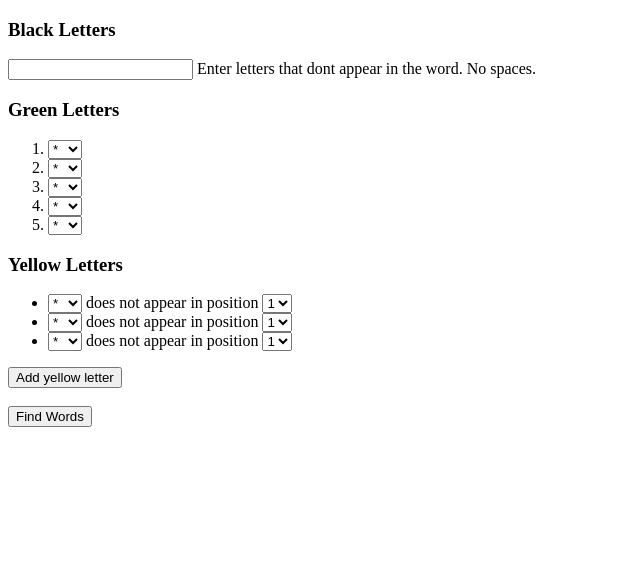
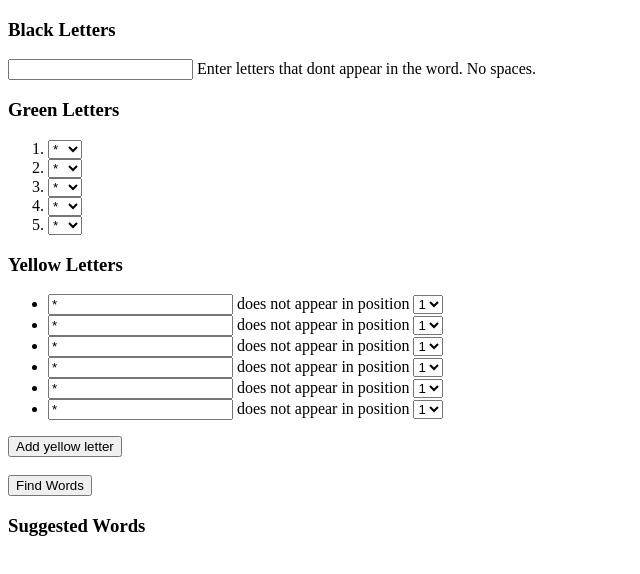
Before and after one commit to rashir01/wordselect, a website with bundled scripts: page index.html in a window 1280 px wide. Shown: the whole page, without its empty margins (0-640 px from the left). Built offline with nearby package versions, Linux system fonts and the light colour scheme.

Commit message:
process all calculations

```diff
--- a/index.html
+++ b/index.html
@@ -181,35 +181,8 @@
           <ul id="yellowLetters">
             <li>
               <div>
-                <select name="0" id="yellowletter0">
-                  <option value="*">*</option>
-                  <option value="a">a</option>
-                  <option value="b">b</option>
-                  <option value="c">c</option>
-                  <option value="d">d</option>
-                  <option value="e">e</option>
-                  <option value="f">f</option>
-                  <option value="g">g</option>
-                  <option value="h">h</option>
-                  <option value="i">i</option>
-                  <option value="j">j</option>
-                  <option value="k">k</option>
-                  <option value="l">l</option>
-                  <option value="m">m</option>
-                  <option value="n">n</option>
-                  <option value="o">o</option>
-                  <option value="p">p</option>
-                  <option value="q">q</option>
-                  <option value="r">r</option>
-                  <option value="s">s</option>
-                  <option value="t">t</option>
-                  <option value="u">u</option>
-                  <option value="v">v</option>
-                  <option value="w">w</option>
-                  <option value="x">x</option>
-                  <option value="y">y</option>
-                  <option value="z">z</option>
-                </select>
+                <input type="textarea" id="yellowletter0" name="yellowletter0" value="*" />
+
                 does not appear in position
                 <select name="0" id="yellowpos0">
                   <option value="0">1</option>
@@ -222,35 +195,8 @@
             </li>
             <li>
               <div>
-                <select name="1" id="yellowletter1">
-                  <option value="*">*</option>
-                  <option value="a">a</option>
-                  <option value="b">b</option>
-                  <option value="c">c</option>
-                  <option value="d">d</option>
-                  <option value="e">e</option>
-                  <option value="f">f</option>
-                  <option value="g">g</option>
-                  <option value="h">h</option>
-                  <option value="i">i</option>
-                  <option value="j">j</option>
-                  <option value="k">k</option>
-                  <option value="l">l</option>
-                  <option value="m">m</option>
-                  <option value="n">n</option>
-                  <option value="o">o</option>
-                  <option value="p">p</option>
-                  <option value="q">q</option>
-                  <option value="r">r</option>
-                  <option value="s">s</option>
-                  <option value="t">t</option>
-                  <option value="u">u</option>
-                  <option value="v">v</option>
-                  <option value="w">w</option>
-                  <option value="x">x</option>
-                  <option value="y">y</option>
-                  <option value="z">z</option>
-                </select>
+                <input type="textarea" id="yellowletter1" name="yellowletter1" value="*" />
+
                 does not appear in position
                 <select name="1" id="yellowpos1">
                   <option value="0">1</option>
@@ -263,37 +209,50 @@
             </li>
             <li>
               <div>
-                <select name="2" id="yellowletter2">
-                  <option value="*">*</option>
-                  <option value="a">a</option>
-                  <option value="b">b</option>
-                  <option value="c">c</option>
-                  <option value="d">d</option>
-                  <option value="e">e</option>
-                  <option value="f">f</option>
-                  <option value="g">g</option>
-                  <option value="h">h</option>
-                  <option value="i">i</option>
-                  <option value="j">j</option>
-                  <option value="k">k</option>
-                  <option value="l">l</option>
-                  <option value="m">m</option>
-                  <option value="n">n</option>
-                  <option value="o">o</option>
-                  <option value="p">p</option>
-                  <option value="q">q</option>
-                  <option value="r">r</option>
-                  <option value="s">s</option>
-                  <option value="t">t</option>
-                  <option value="u">u</option>
-                  <option value="v">v</option>
-                  <option value="w">w</option>
-                  <option value="x">x</option>
-                  <option value="y">y</option>
-                  <option value="z">z</option>
-                </select>
+                <input type="textarea" id="yellowletter2" name="yellowletter2" value="*" />
                 does not appear in position
                 <select name="2" id="yellowpos2">
+                  <option value="0">1</option>
+                  <option value="1">2</option>
+                  <option value="2">3</option>
+                  <option value="3">4</option>
+                  <option value="4">5</option>
+                </select>
+              </div>
+            </li>
+            <li>
+              <div>
+                <input type="textarea" id="yellowletter3" name="yellowletter3" value="*" />
+
+                does not appear in position
+                <select name="3" id="yellowpos3">
+                  <option value="0">1</option>
+                  <option value="1">2</option>
+                  <option value="2">3</option>
+                  <option value="3">4</option>
+                  <option value="4">5</option>
+                </select>
+              </div>
+            </li>
+            <li>
+              <div>
+                <input type="textarea" id="yellowletter4" name="yellowletter4" value="*" />
+
+                does not appear in position
+                <select name="4" id="yellowpos4">
+                  <option value="0">1</option>
+                  <option value="1">2</option>
+                  <option value="2">3</option>
+                  <option value="3">4</option>
+                  <option value="4">5</option>
+                </select>
+              </div>
+            </li>
+            <li>
+              <div>
+                <input type="textarea" id="yellowletter5" name="yellowletter5" value="*" />
+                does not appear in position
+                <select name="5" id="yellowpos5">
                   <option value="0">1</option>
                   <option value="1">2</option>
                   <option value="2">3</option>
@@ -311,6 +270,13 @@
         <button class="button" id="findWordsBtn">Find Words</button>
       </div>
     </form>
+    <div>
+      <h3>Suggested Words</h3>
+      <ol id=results>
+
+      </ol>
+
+    </div>
     <script src="https://cdnjs.cloudflare.com/ajax/libs/jquery/3.2.1/jquery.min.js"></script>
     <script type="module" src="./wordguesser.js"></script>
   </body>
--- a/wordguesser.js
+++ b/wordguesser.js
@@ -45,23 +45,12 @@ let balckLetters = [];
 let greenLetters = ["*", "*", "*", "*", "*"];
 
 //get yellow letters from html
-let yellowLetters = [
-  // { letter: "r", position: 1 },
-  // { letter: "e", position: 4 },
-  // { letter: "l", position: 0 },
-  // { letter: "r", position: 2 },
-  // { letter: "o", position: 1 },
-  // { letter: "l", position: 0 },
-  // { letter: "l", position: 2 },
-  // { letter: "s", position: 2 },
-  // { letter: "i", position: 4 },
-  // // { letter: "t", position: 0 },
-  // { letter: "o", position: 1 },
-  // { letter: "a", position: 2 },
-  // { letter: "i", position: 4 },
-  // { letter: "t", position: 3 },
-];
+let yellowLetters = [];
 
+let rankedSuggestions = new Map();
+
+function generateMatchingWords() {
+  fiveLetterWords = words;
   // handle black letters
   fiveLetterWords = fiveLetterWords.filter((d) => {
     for (let i = 0; i < balckLetters.length; i++) {
@@ -70,6 +59,7 @@ fiveLetterWords = fiveLetterWords.filter((d) => {
     return true;
   });
 
+  console.log(fiveLetterWords);
   // handle green letters
   fiveLetterWords = fiveLetterWords.filter((d) => {
     for (let i = 0; i < greenLetters.length; i++) {
@@ -82,7 +72,7 @@ fiveLetterWords = fiveLetterWords.filter((d) => {
     }
     return true;
   });
-
+  console.log(fiveLetterWords);
   // handle yellow letters
   fiveLetterWords = fiveLetterWords.filter((d) => {
     for (let i = 0; i < yellowLetters.length; i++) {
@@ -95,9 +85,11 @@ fiveLetterWords = fiveLetterWords.filter((d) => {
     }
     return true;
   });
+  console.log(fiveLetterWords);
+}
 
-// rank words based on their letter score. ignore duplicate letters.
-let rankedSuggestions = new Map();
+function generateRankedWords() {
+  //rankedSuggestions = new Map();
   for (let i = 0; i < fiveLetterWords.length; i++) {
     let currentWord = fiveLetterWords[i];
     let rank = 0;
@@ -115,8 +107,11 @@ rankedSuggestions = new Map(
     [...rankedSuggestions.entries()].sort((a, b) => b[1] - a[1])
   );
 
-console.dir(rankedSuggestions, { maxArrayLength: null });
+  console.log(rankedSuggestions);
+  // console.dir(rankedSuggestions, { maxArrayLength: null });
   // console.log(fiveLetterWords);
+}
+// rank words based on their letter score. ignore duplicate letters.
 
 function readBlackLetters() {
   balckLetters = [];
@@ -139,10 +134,21 @@ function readYellowLetters() {
   for (let i = 0; i < count; i++) {
     let currentLetter = $(`#yellowletter${i}`).val();
     let currentPosition = $(`#yellowpos${i}`).val();
+    if (currentLetter != "*")
       yellowLetters.push({ letter: currentLetter, position: currentPosition });
   }
   console.log(yellowLetters);
   //iterate and assign to the array
+}
+
+function displayRankedWords() {
+  console.log(rankedSuggestions);
+  console.log(fiveLetterWords);
+  // for (let [key, value] of rankedSuggestions) {
+  //   console.log(key + " = " + value);
+  // }
+
+  $("<li>Text</li>").appendTo("#results");
 }
 
 function handleSearchButtonClick(event) {
@@ -152,6 +158,9 @@ function handleSearchButtonClick(event) {
   readBlackLetters();
   readGreenLetters();
   readYellowLetters();
+  generateMatchingWords();
+  generateRankedWords();
+  displayRankedWords();
   // read yellow letters
 
   //read the value of the search field and store it
```
Lines whose indentation alone changed are shown as unchanged.
